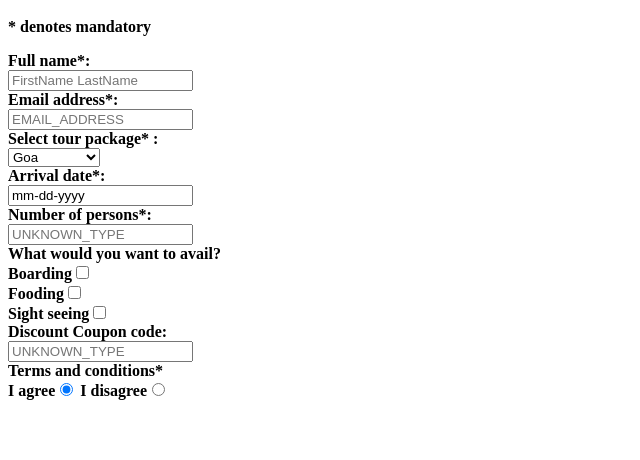
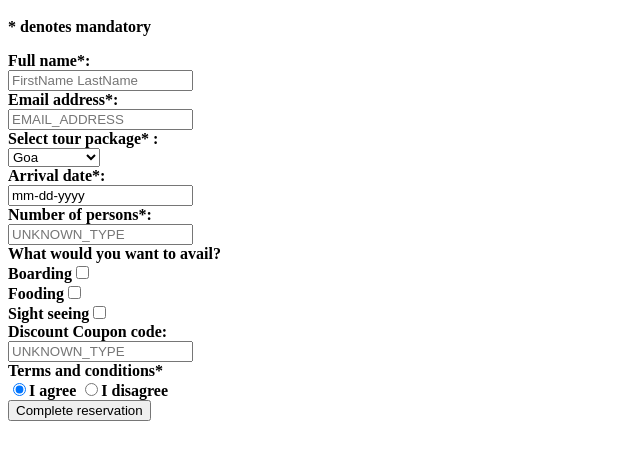
Before and after one commit to Diana-Perju/Practica-Front-End-Wantsome, a plain HTML site: page travel.html in a window 1280 px wide. Shown: the part 48-508 px from the top of the page, without its empty margins (0-640 px from the left). Drawn offline with Linux system fonts and the light colour scheme.

Commit message:
Travel draft

```diff
--- a/travel.html
+++ b/travel.html
@@ -5,6 +5,7 @@
     </head>
 
     <body>
+            <form action="./Schedule.html">
         <h1>Travel reservation form</h1>
 
         <p><b>* denotes mandatory</b></p>
@@ -32,8 +33,13 @@
        <label for="Discount Coupon code">Discount Coupon code:</label> <br>
        <input type="number" maxlength="5" name="Discount Coupon code" id="Discount Coupon code" value="Discount Coupon code"  placeholder="UNKNOWN_TYPE" /><br>
        <label for="Terms and conditions*">Terms and conditions*</label><br>
-       <label for="I agree">I agree</label><input type="radio" checked id="I agree" required />
-       <label for="I disagree">I disagree</label><input type="radio" />
 
+       <input type="radio" name="Terms and conditions" id="I agree" value="I agree" checked id="I agree">I agree</input>
+       <input type="radio" name="Terms and conditions" value="I disagree">I disagree<br>
 
-            </b>
+    <input type="submit" value="Complete reservation">
+
+</b>
+            </form>
+            </body>
+            </html>
```
